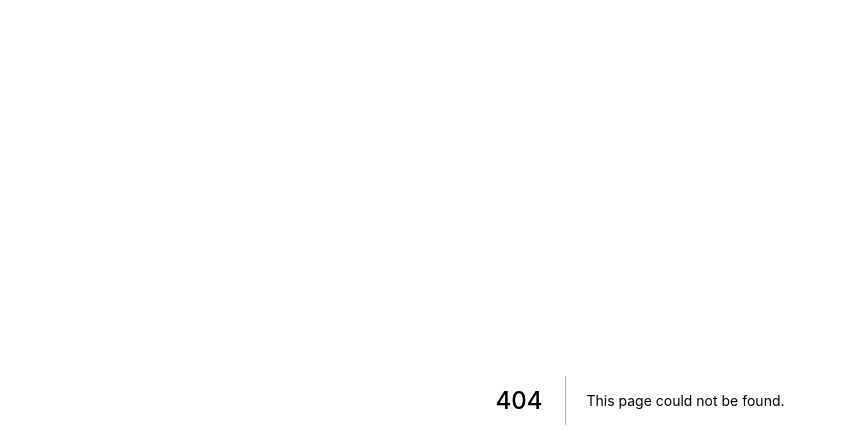
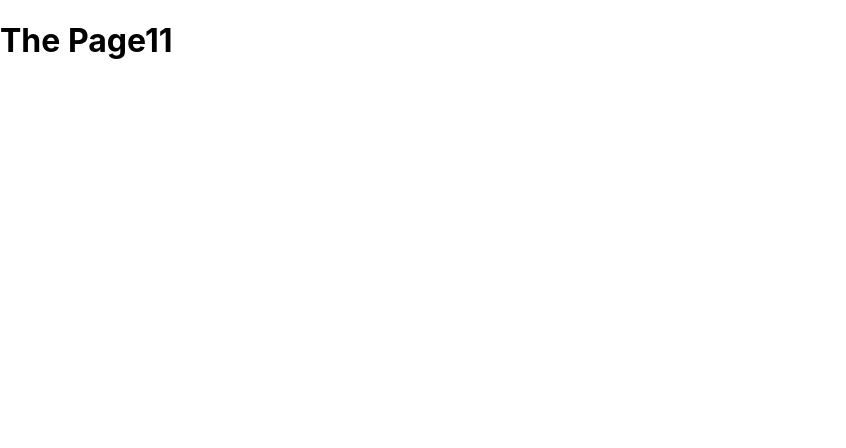
Before and after one commit to ryu9663/mergin-practice, a Next.js app: page /page11 in a window 1280 px wide. Before the commit this address had no page. Shown: the top 448 px of the page, without its empty margins (0-846 px from the left). Built offline with nearby package versions, Linux system fonts and the light colour scheme.

Commit message:
feat: DEV page11 추가

```diff
--- /dev/null
+++ b/pages/page11.js
@@ -0,0 +1,5 @@
+function Page11() {
+    return <h1>The Page11</h1>;
+  }
+
+  export default Page11;
```
